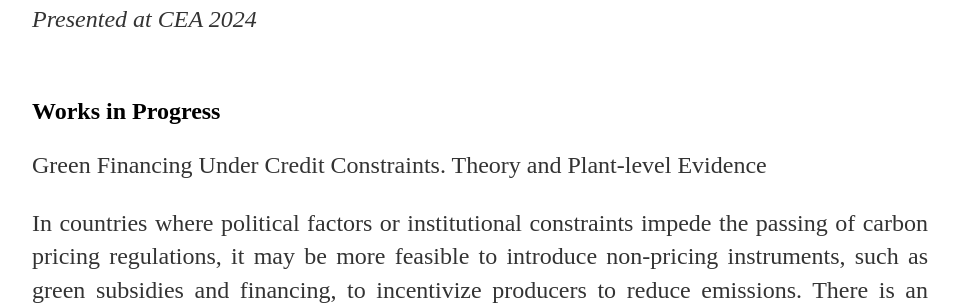
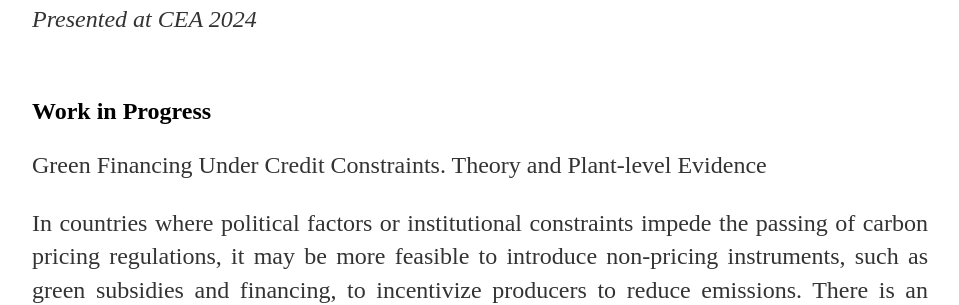
Before and after one commit to SihuiOng/SihuiOng.github.io, a Jekyll site: the page built from research/index.html, in a window 1280 px wide. Shown: the part 811-1116 px from the top of the page, without its empty margins (160-1119 px from the left). Built offline with Jekyll 4.4.1, drawn with Linux system fonts in a browser that asks for light colours.

Commit message:
Update index.html

```diff
--- a/research/index.html
+++ b/research/index.html
@@ -24,7 +24,7 @@ only a 0.05 percentage point difference in output across both regimes.  <br>
   </p>
 
 	<br>
-	<h2>Works in Progress</h2>
+	<h2>Work in Progress</h2>
 
         <p> Green Financing Under Credit Constraints. Theory and Plant-level Evidence </p>
   <p align="justify"> In countries where political factors or institutional constraints impede the passing of carbon pricing regulations,
```
